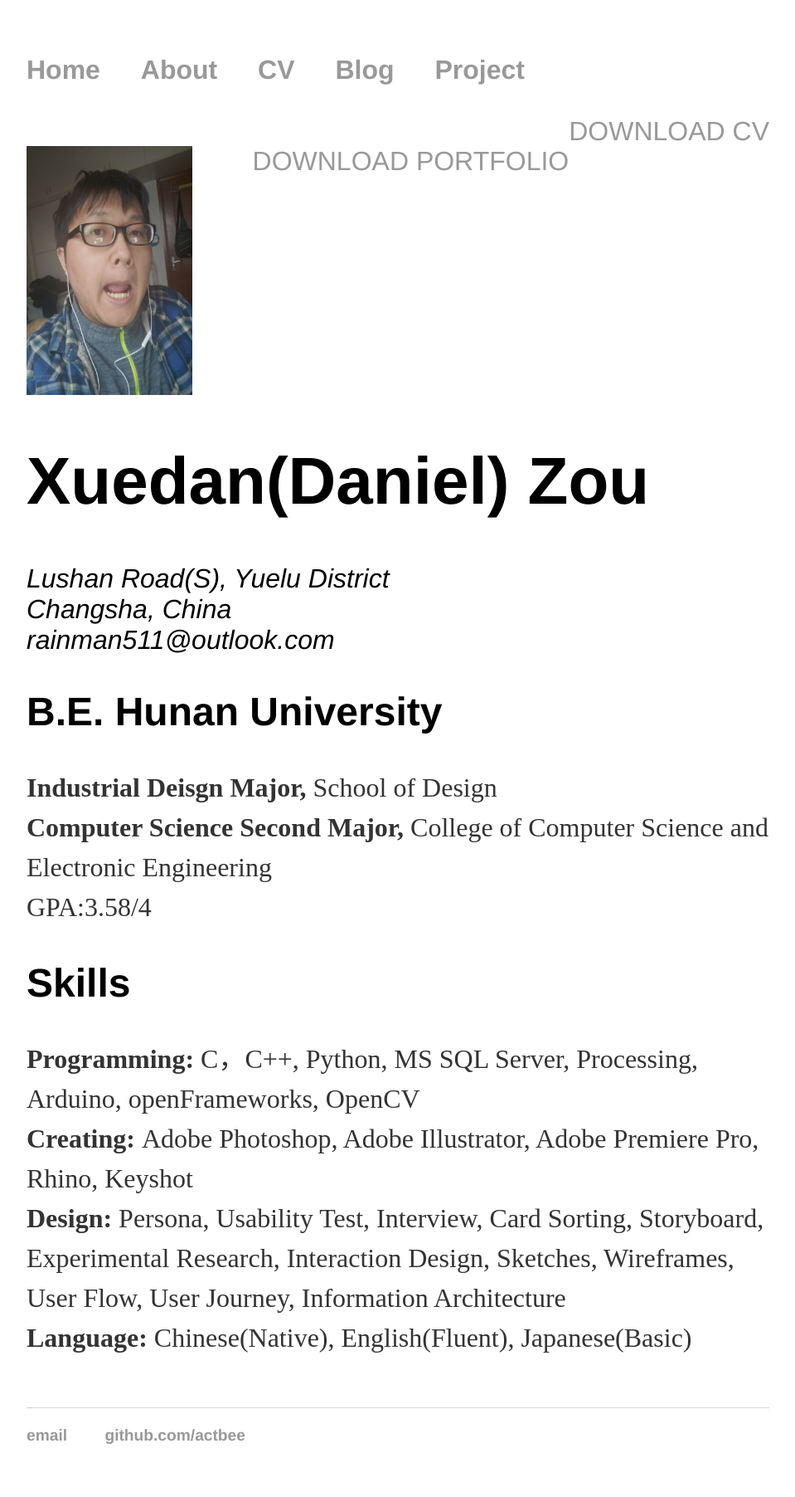
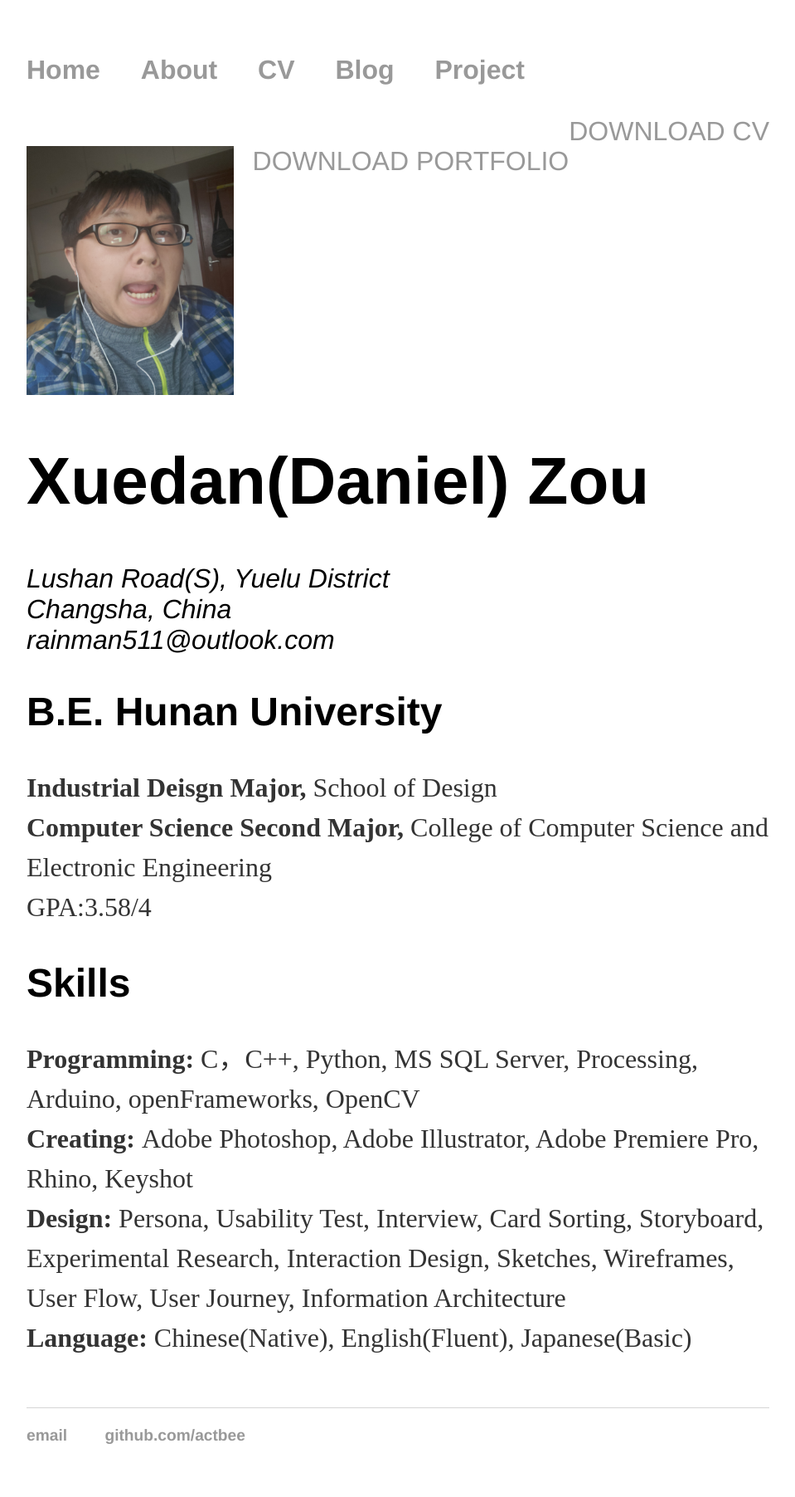
Before and after one commit to actbee/actbee.github.io, a Jekyll site: the page built from cv/index.html, in a window 1280 px wide. Shown: the whole page at 83% size, without its empty margins (160-1119 px from the left). Built offline with Jekyll 4.4.1, drawn with Linux system fonts in a browser that asks for light colours.

Commit message:
fixed cv

```diff
--- a/cv/index.html
+++ b/cv/index.html
@@ -7,7 +7,7 @@ title: Xuedan(Daniel) Zou
 		<a href="https://github.com/actbee/actbee.github.io/raw/master/cv/CV.pdf" class="download" title="Download CV as PDF">Download CV</a>
 		<br/><br/>
         <a href="https://github.com/actbee/actbee.github.io/raw/master/cv/Portfolio.pdf" class="download" title="Dowload Portfolio">Download Portfolio</a>
-        <img src="https://github.com/actbee/actbee.github.io/blob/master/images/self.png?raw=true" width="200" height="300" />
+        <img src="https://github.com/actbee/actbee.github.io/blob/master/images/self.png?raw=true" width="250" height="300" />
 					<h1>Xuedan(Daniel) Zou</h1>
 					<address>
 					Lushan Road(S), Yuelu District<br>
```
